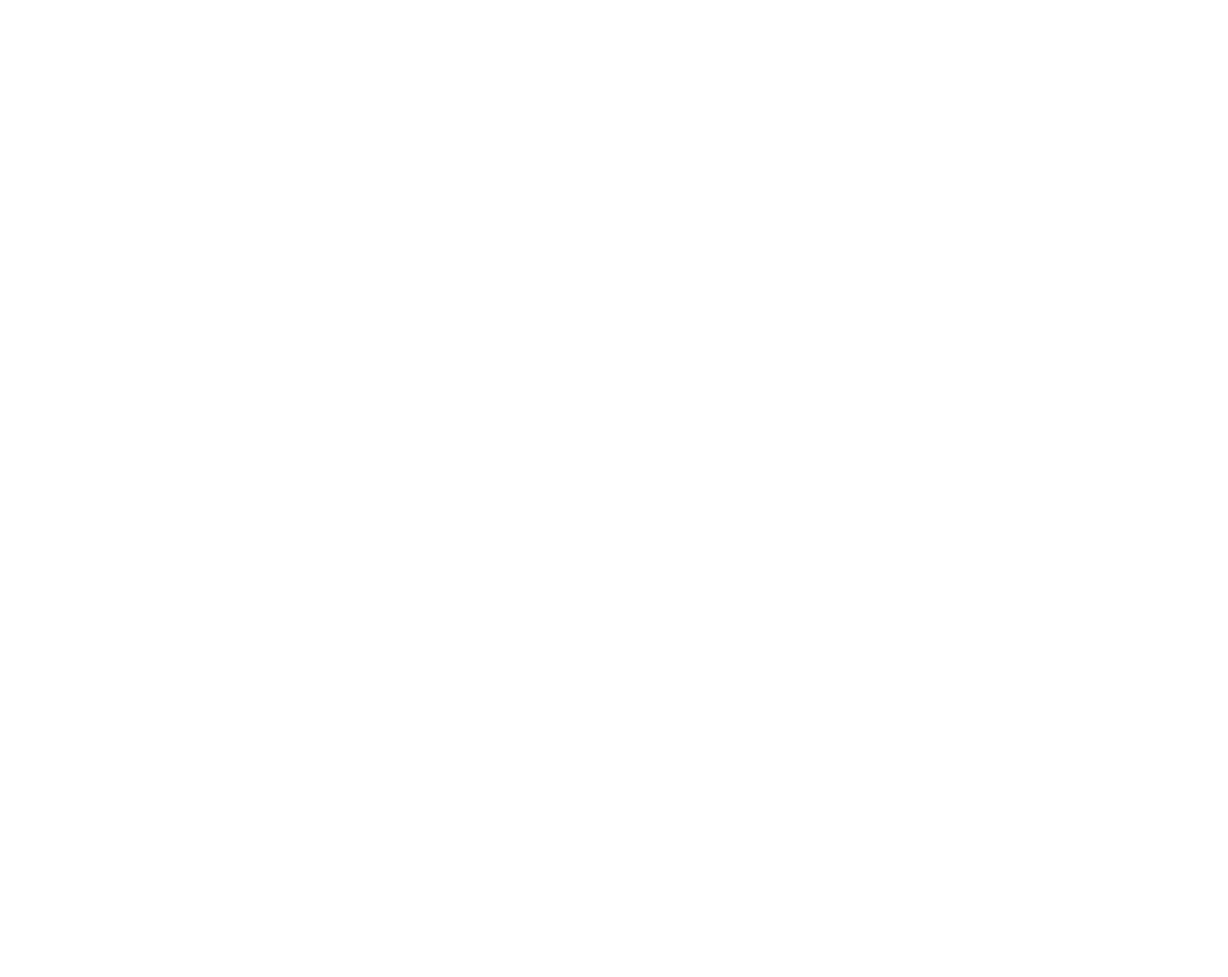
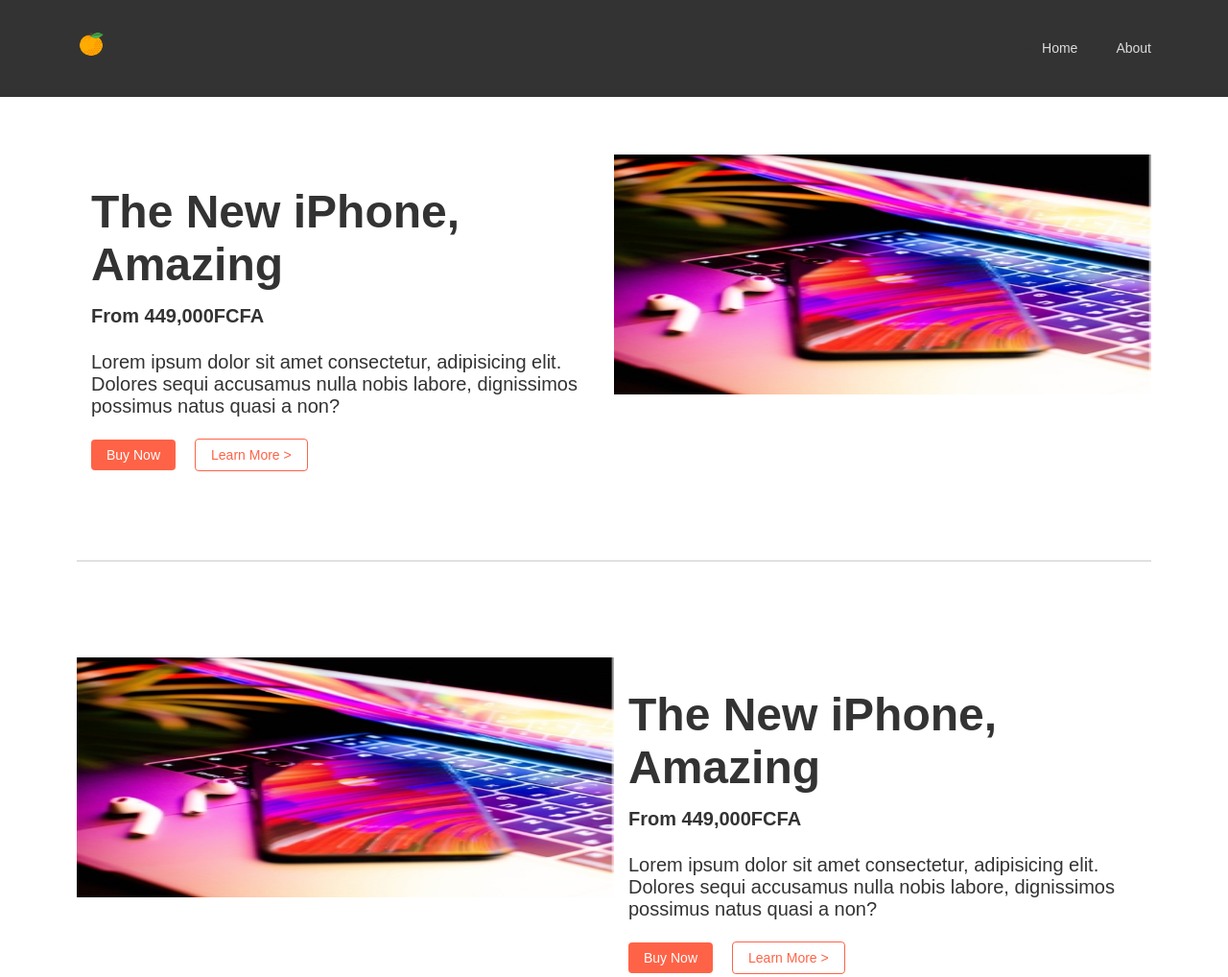
Before and after one commit to Azemchap/Apple_Store, a plain HTML site: page index.html in a window 1280 px wide. Shown: the top 1018 px of the page at 96% size. Before the commit the page ends 800 px from the top, so only its background shows below. Drawn offline with nearby package versions, Linux system fonts and the light colour scheme.

Commit message:
second comit

```diff
--- a/index.html
+++ b/index.html
@@ -1,12 +1,92 @@
 <!DOCTYPE html>
 <html lang="en">
+
 <head>
     <meta charset="UTF-8">
     <meta http-equiv="X-UA-Compatible" content="IE=edge">
     <meta name="viewport" content="width=device-width, initial-scale=1.0">
     <title>Orange Store</title>
+    <link rel="stylesheet" href="normalize.css">
+    <link rel="stylesheet" href="style.css">
 </head>
+
 <body>
 
+    <header class="main_header">
+        <div class="header constrain">
+            <h1 class="logo"><a href=""><span>Orange</span> <img src="./images/orange.png" alt="Orange" srcset=""></a>
+            </h1>
+            <nav class="nav">
+                <ul class="list">
+                    <li><a href="">Home</a></li>
+                    <li><a href="">About</a></li>
+                </ul>
+            </nav>
+        </div>
+
+    </header>
+    <hr>
+
+    <section class="constrain">
+
+        <article class="product">
+            <div class="product_text">
+                <h1>The New iPhone, Amazing</h1>
+                <h2>From 449,000FCFA</h2>
+                <p>Lorem ipsum dolor sit amet consectetur, adipisicing elit. Dolores sequi accusamus nulla nobis labore,
+                    dignissimos possimus natus quasi a non?</p>
+                <ul class="product_nav">
+                    <li><a href="" class="button button_orange">Buy Now</a></li>
+                    <li><a href="" class="button button_white">Learn More &gt;</a></li>
+                </ul>
+            </div>
+            <div class="product_img">
+                <img src="./images/tech.jpg" alt="iPhone image" srcset="">
+            </div>
+        </article>
+
+        <article class="product product_reverse">
+            <div class="product_text">
+                <h1>The New iPhone, Amazing</h1>
+                <h2>From 449,000FCFA</h2>
+                <p>Lorem ipsum dolor sit amet consectetur, adipisicing elit. Dolores sequi accusamus nulla nobis labore,
+                    dignissimos possimus natus quasi a non?</p>
+                <ul class="product_nav">
+                    <li><a href="" class="button button_orange">Buy Now</a></li>
+                    <li><a href="" class="button button_white">Learn More &gt;</a></li>
+                </ul>
+            </div>
+            <div class="product_img">
+                <img src="./images/tech.jpg" alt="iPhone image" srcset="">
+            </div>
+        </article>
+
+        <article class="product">
+            <div class="product_text">
+                <h1>The New iPhone, Amazing</h1>
+                <h2>From 449,000FCFA</h2>
+                <p>Lorem ipsum dolor sit amet consectetur, adipisicing elit. Dolores sequi accusamus nulla nobis labore,
+                    dignissimos possimus natus quasi a non?</p>
+                <ul class="product_nav">
+                    <li><a href="" class="button button_orange">Buy Now</a></li>
+                    <li><a href="" class="button button_white">Learn More &gt;</a></li>
+                </ul>
+            </div>
+            <div class="product_img">
+                <img src="./images/tech.jpg" alt="iPhone image" srcset="">
+            </div>
+        </article>
+
+    </section>
+    <hr>
+
+    <footer class="footer">
+        <div class="constrain">
+            Azem &copy; 2021
+        </div>
+    </footer>
+
 </body>
+
+
 </html>
--- /dev/null
+++ b/style.css
@@ -0,0 +1,158 @@
+* {
+  margin: 0;
+  padding: 0;
+  box-sizing: border-box;
+}
+
+body {
+  font-family: Arial, Helvetica, sans-serif;
+  color: #333333;
+}
+
+hr {
+  display: none;
+}
+
+.constrain {
+  max-width: 1200px;
+  margin: 0 auto;
+  padding: 10px 40px;
+  align-items: center;
+}
+
+.button {
+  text-decoration: none;
+  padding: 8px 16px;
+  border-radius: 4px;
+  -webkit-border-radius: 4px;
+  -moz-border-radius: 4px;
+  -ms-border-radius: 4px;
+  -o-border-radius: 4px;
+  transition: border 0.1s, background 0.3s, font-size 0.2s;
+  -webkit-transition: border 0.1s, background 0.3s, font-size 0.2s;
+  -moz-transition: border 0.1s, background 0.3s, font-size 0.2s;
+  -ms-transition: border 0.1s, background 0.3s, font-size 0.2s;
+  -o-transition: border 0.1s, background 0.3s, font-size 0.2s;
+}
+
+.button_orange {
+  background: tomato;
+  color: #fff;
+}
+
+.button_orange:hover {
+  background: #fff;
+  color: tomato;
+  font-size: 16px;
+}
+
+.button_white {
+  border: 1px solid tomato;
+  color: tomato;
+}
+
+.button_white:hover {
+  border: 2px solid tomato;
+}
+
+.main_header {
+  background: #333333;
+}
+
+.header {
+  display: flex;
+  justify-content: space-between;
+}
+
+.header a {
+  color: #ddd;
+  text-decoration: none;
+  font-size: 14px;
+  transition: color 0.3s;
+  -webkit-transition: color 0.3s;
+  -moz-transition: color 0.3s;
+  -ms-transition: color 0.3s;
+  -o-transition: color 0.3s;
+}
+
+.header a:hover {
+  color: white;
+}
+
+.list {
+  display: flex;
+}
+
+.list li {
+  margin-left: 40px;
+}
+
+.logo span {
+  display: none;
+}
+
+.logo img {
+  width: 30px;
+}
+
+.product {
+  display: flex;
+  /* align-items: center; */
+  padding: 100px 0px;
+  border-bottom: 1px solid #ccc;
+}
+
+.product:first-child {
+    padding-top: 50px;
+}
+.product:last-child {
+    border-bottom:  none;
+}
+
+.product_reverse {
+    flex-direction: row-reverse;
+}
+
+.product_text,
+.product_img {
+  flex: 50% 0 0;
+}
+
+.product_img img {
+  width: 100%;
+  max-height: 250px;
+}
+
+.product_text {
+  padding: 0px 15px;
+}
+
+.product_text h1 {
+  font-size: 48px;
+  margin-bottom: 15px;
+}
+
+.product_text h2 {
+  font-size: 20px;
+  margin-bottom: 25px;
+}
+
+.product_text p {
+  font-size: 20px;
+  margin-bottom: 30px;
+}
+
+.product_nav {
+  list-style: none;
+  display: flex;
+}
+
+.product_nav li a {
+  margin-right: 20px;
+  font-size: 14px;
+}
+
+.footer {
+    border-top: 1px solid #ccc;
+    padding: 20px 0px;
+}
```
Also changed, not shown: images/orange.png (added), images/tech.jpg (added).
